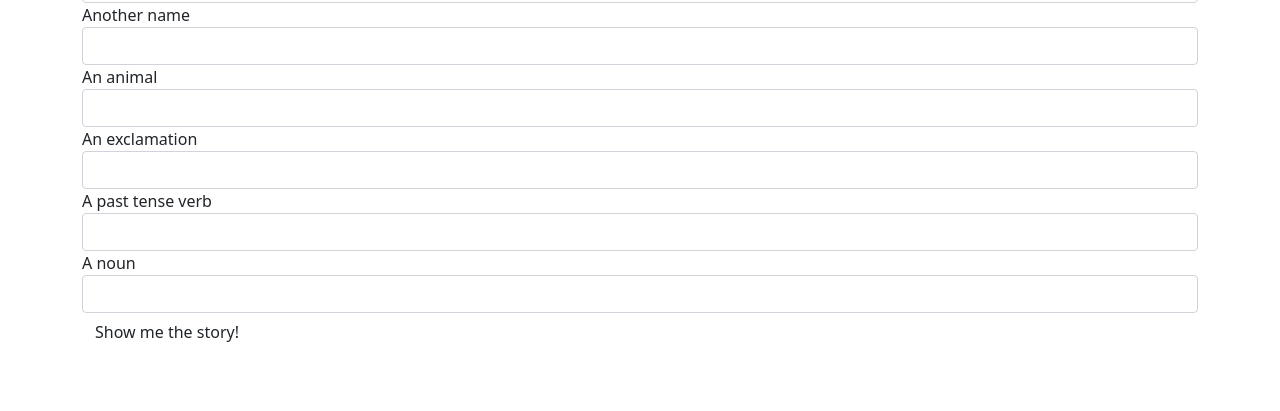
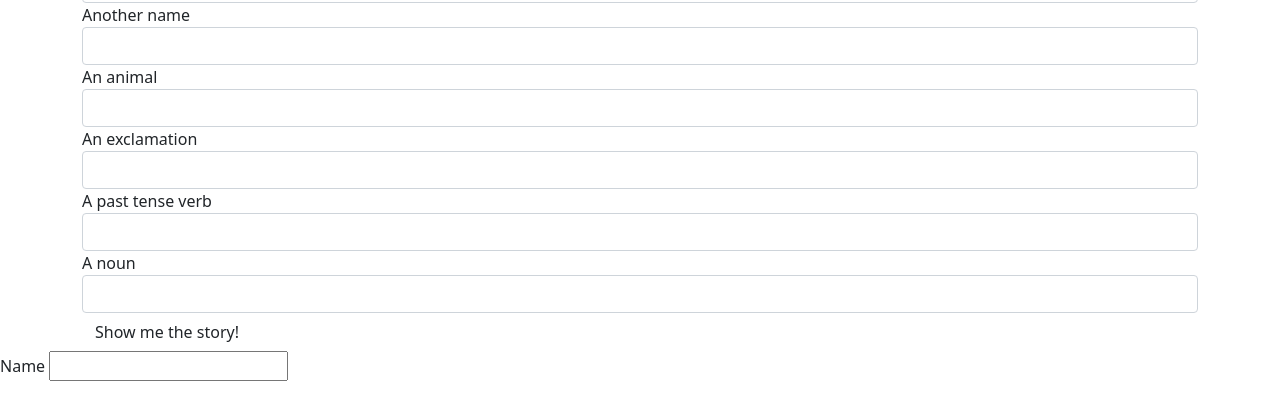
Before and after one commit to tiffarodrigs/Mad-Libs, a plain HTML site: page index.html in a window 1280 px wide. Shown: the part 115-526 px from the top of the page. Drawn offline with nearby package versions, Linux system fonts and the light colour scheme.

Commit message:
Add name text field
Co-Authored By: Kevin Williams <kevin@k9w.org>

```diff
--- a/index.html
+++ b/index.html
@@ -48,5 +48,12 @@
       </p>
     </div>
   </div>
+  <div id="form-letter">
+    <form id="formTwo">
+      <label for="name">Name</label>
+      <input id="text-field" type="text"></input>
+    </form>
+  </div>
+
 </body>
 </html>
```
